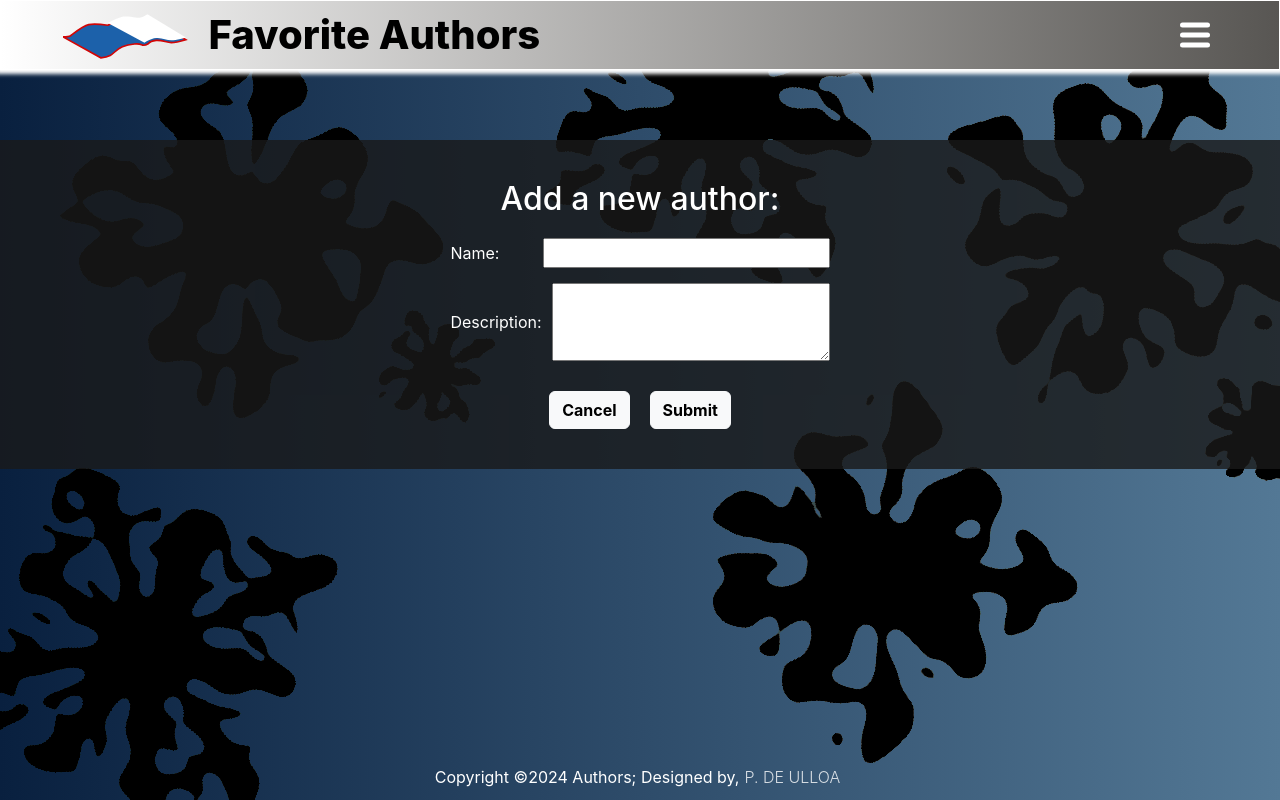
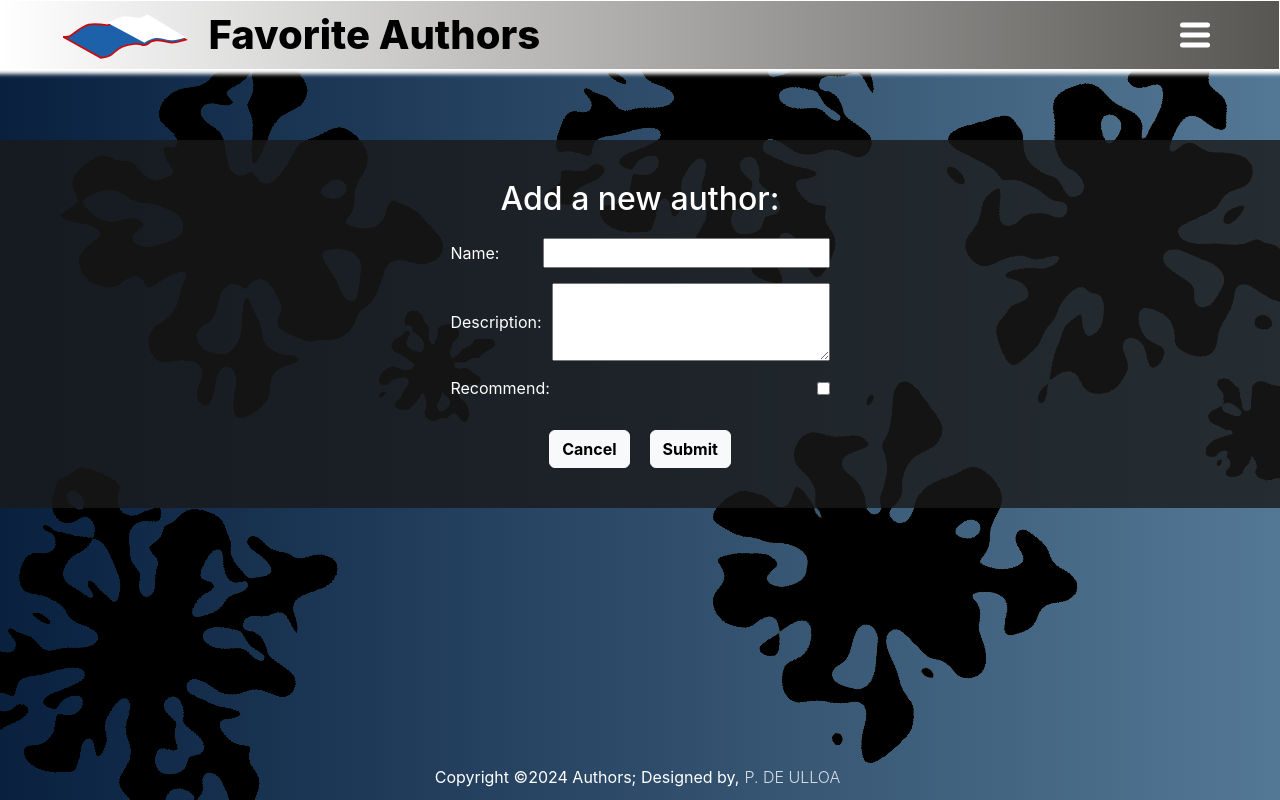
Before and after one commit to PaulDeUlloa/MERN_Authors, a React (Create React App) app in the folder client/: page /authors/new in a window 1280 px wide. Built offline with nearby package versions, Linux system fonts and the light colour scheme.

Commit message:
createAuthor now has recommend as an option in the form.

```diff
--- a/client/src/view/CreateAuthor.jsx
+++ b/client/src/view/CreateAuthor.jsx
@@ -20,13 +20,12 @@ function CreateAuthor() {
     });
   };
 
-  // if we wanted a check Box, we should use this.
-  // const handleCheck = (e) => {
-  //   setAuthor({
-  //     ...author,
-  //     wouldRecommend: e.target.checked,
-  //   });
-  // };
+  const handleCheck = (e) => {
+    setAuthor({
+      ...author,
+      wouldRecommend: e.target.checked,
+    });
+  };
 
   const handleSubmit = (e) => {
     e.preventDefault();
@@ -63,7 +62,7 @@ function CreateAuthor() {
               cols="25"
             />
           </div>
-          {/* <div id="editAndCreateLabelSpacing">
+          <div id="editAndCreateLabelSpacing">
             <label id="updateAndEditLabels">Recommend: </label>
             <input
               name="recommend"
@@ -72,7 +71,7 @@ function CreateAuthor() {
               checked={author.recommend}
               onChange={handleCheck}
             />
-          </div> */}
+          </div>
           <div id="buttonSpacing">
             <button class="btn btn-light">
               <Link to="/authors" id="createAndEditLinksFontColor">
```
